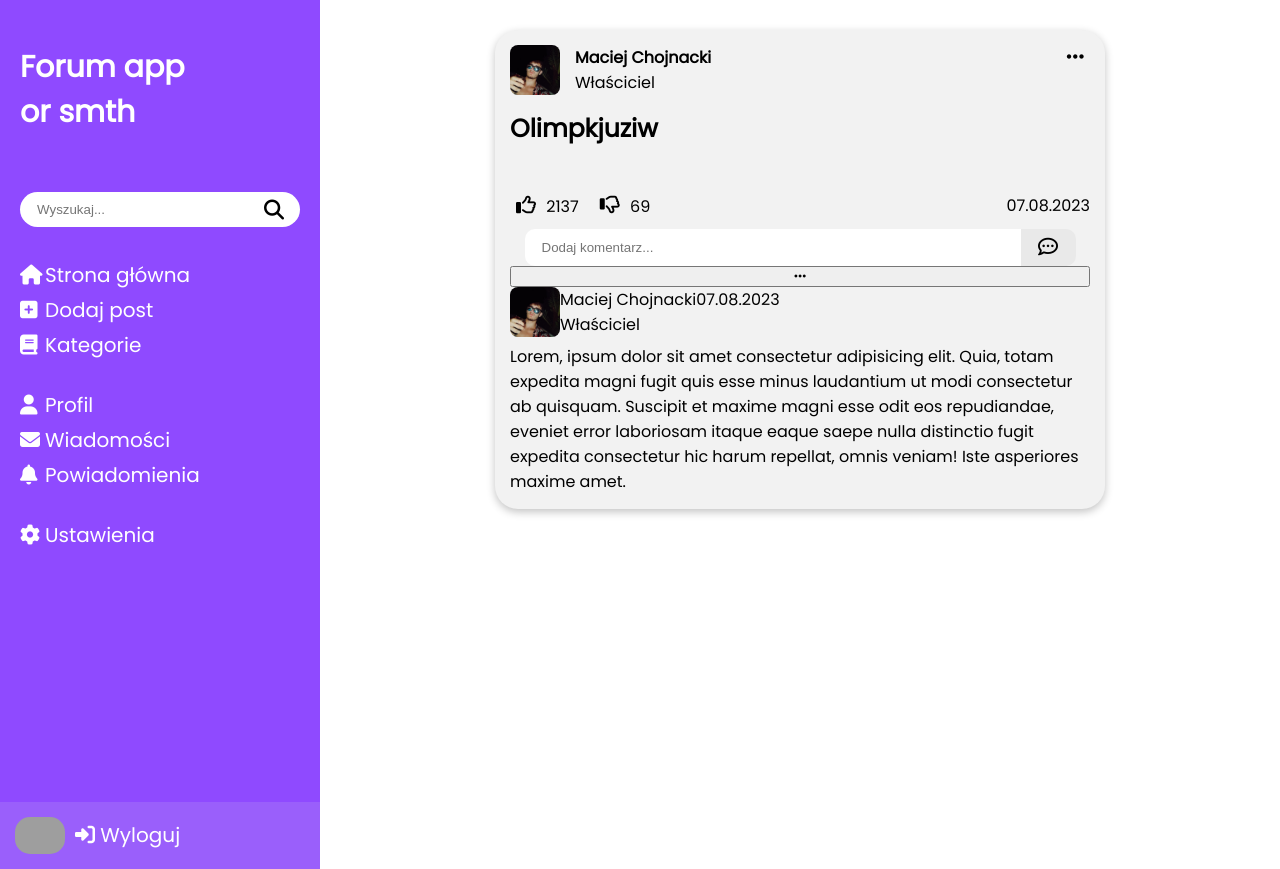
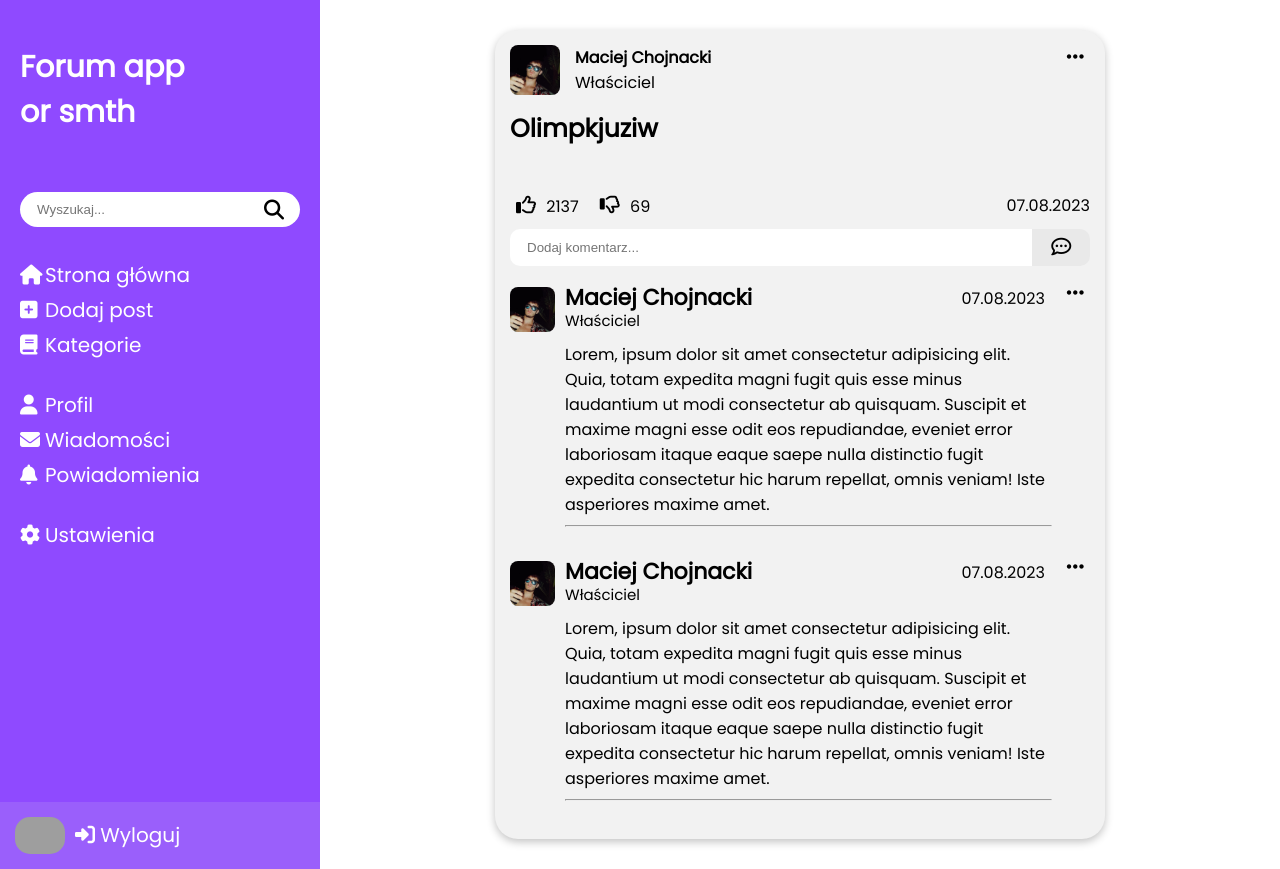
Before and after one commit to elmaccho/forum-app-or-smth, a PHP site: page /main/main.php?page=home in a window 1280 px wide. Run offline with PHP 8.4, Linux system fonts and the light colour scheme; the visitor is signed in with stand-in values (Sample User, id 1); data that the repository does not hold is empty; some libraries are stand-ins or nearby versions; grey boxes are pictures that could not be loaded.

Commit message:
comment design

```diff
--- a/main/style.css
+++ b/main/style.css
@@ -678,7 +678,7 @@ main{
 }
 .post__comments{
     display: flex;
-    width: 95%;
+    width: 100%;
 }
 .comments__input{
     height: 35px;
@@ -698,20 +698,70 @@ main{
     font-size: 20px;
 }
 
+.post__comments-wrapper{
+    box-sizing: border-box;
+    position: relative;
+    padding: 5px 0;
+}
 .post__comm{
+    padding: 10px 40px 10px 0px;
     display: flex;
     flex-direction: column;
+    position: relative;
+    gap: 5px;
 }
 .comm__row-info{
+    position: relative;
+    align-items: center;
+    width: 100%;
     display: flex;
+    gap: 10px;
+}
+.comm__info-userInfo{
+    display: flex;
+    align-items: flex-start;
+    justify-content: center;
+    flex-direction: column;
 }
 .comm__info-img{
-    width: 50px;
+    width: 45px;
+    height: 45px;
 }
 .comm__info-img img{
     width: 100%;
     border-radius: 8px;
 }
+.comm__userName{
+    font-weight: 600;
+    font-size: 22px;
+}
+.comm__userRank{
+    font-size: 15px;
+    position: relative;
+    top: -5px;
+}
+.comm__dateAdded{
+    position: absolute;
+    top:5px;
+    right: 5px;
+}
+.comm__actionBtn{
+    position: absolute;
+    top: 10px;
+    right: 0px;
+    background-color: transparent;
+    border: none;
+    outline: none;
+    font-size: 20px;
+    cursor: pointer;
+}
+.comm__row-content{
+    padding-left: 55px;
+}
+.comm__row-content hr{
+    width: 100%;
+}
+
 
 @media screen and (max-width: 1038px) {
 
--- a/main/subpages/home.php
+++ b/main/subpages/home.php
@@ -70,7 +70,7 @@
                                     07.08.2023
                                 </span>
                              </div>
-                             <div class="comm_row-content">
+                             <div class="comm__row-content">
                                 Lorem, ipsum dolor sit amet consectetur adipisicing elit.
                                 Quia, totam expedita magni fugit quis esse minus
                                 laudantium ut modi consectetur ab quisquam. Suscipit et
@@ -78,7 +78,43 @@
                                 laboriosam itaque eaque saepe nulla distinctio fugit
                                 expedita consectetur hic harum repellat, omnis veniam!
                                 Iste asperiores maxime amet.
+                                <hr>
                              </div>
+
+                        </div>
+
+                        <div class="post__comm">
+                            <button class="comm__actionBtn"><i class="fa-solid fa-ellipsis"></i></button>
+
+                             <div class="comm__row-info">
+                                <div class="comm__info-img">
+                                    <img src="./img/364026801_3566251460325160_2469454463339477737_n.jpg" alt="Maciej Chojnacki">
+                                </div>
+                                <div class="comm__info-userInfo">
+                                    <span class="comm__userName">
+                                        Maciej Chojnacki
+                                    </span>
+                                    <div class="comm__userRank">
+                                        Właściciel
+                                    </div>
+                                </div>
+                                <span class="comm__dateAdded">
+                                    07.08.2023
+                                </span>
+                             </div>
+                             <div class="comm__row-content">
+                                Lorem, ipsum dolor sit amet consectetur adipisicing elit.
+                                Quia, totam expedita magni fugit quis esse minus
+                                laudantium ut modi consectetur ab quisquam. Suscipit et
+                                maxime magni esse odit eos repudiandae, eveniet error
+                                laboriosam itaque eaque saepe nulla distinctio fugit
+                                expedita consectetur hic harum repellat, omnis veniam!
+                                Iste asperiores maxime amet.
+
+                                <hr>
+                             </div>
+
+
                         </div>
                     </div>
 
```
